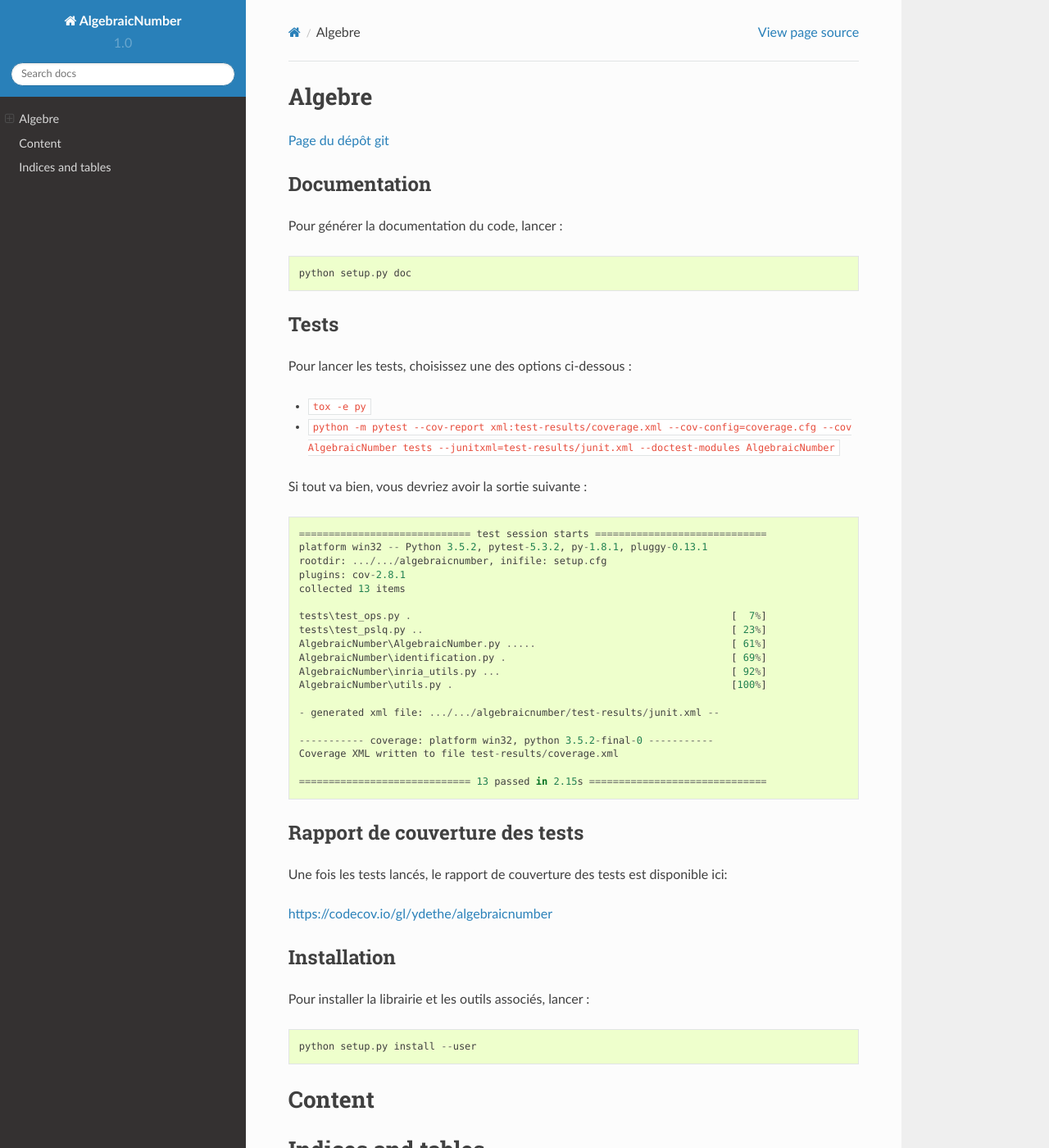
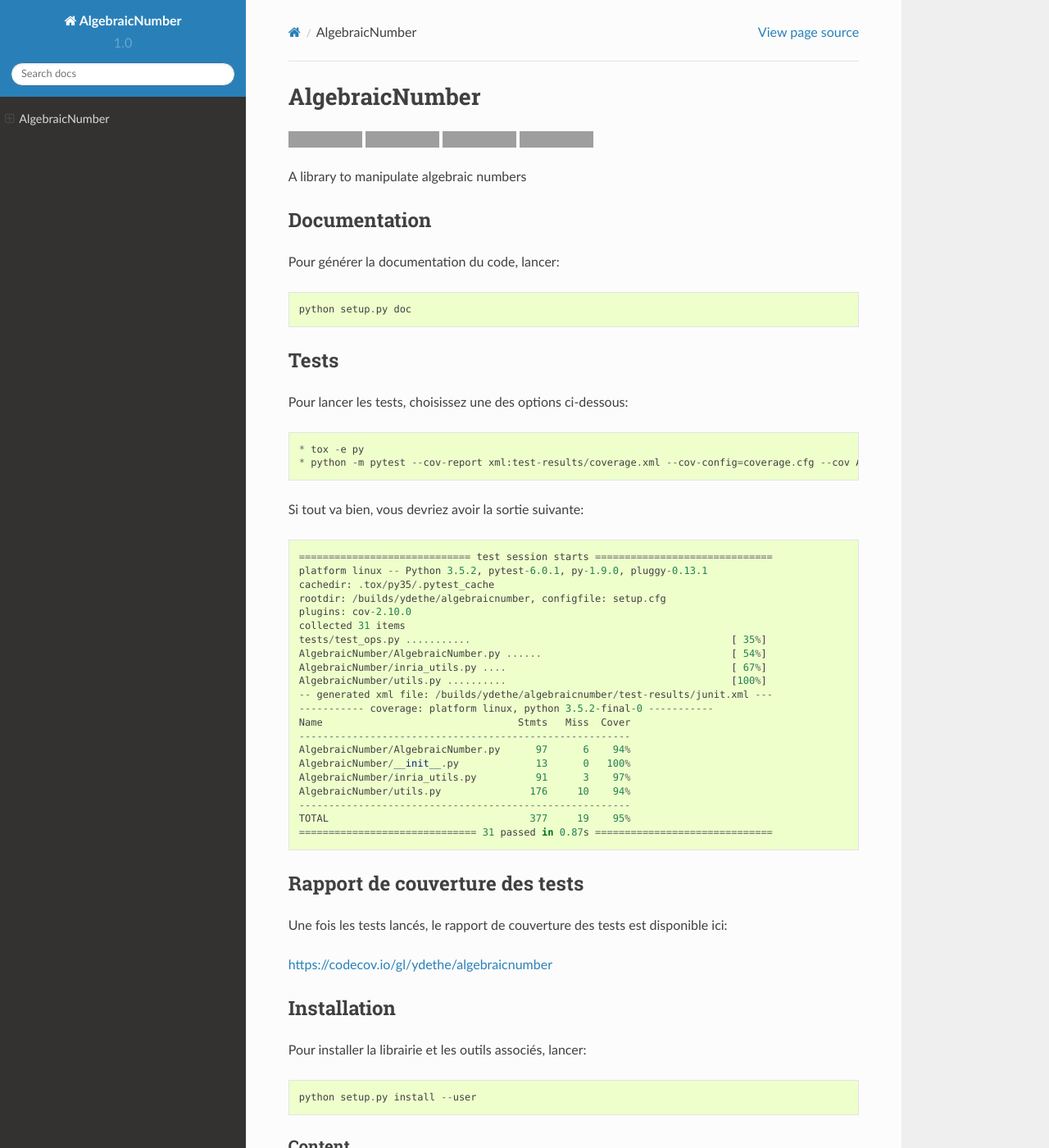
Before and after one commit to ydethe/algebraicnumber, a Sphinx documentation site: the page built from docs/index.rst, in a window 1280 px wide and 1400 px high. Shown: the whole window at 82% size. Built offline with Sphinx 7.4.7 and the Read the Docs theme 2.0.0, drawn with Linux system fonts in a browser that asks for light colours; pages that are not in the unit, such as notebooks, are missing from menus; grey boxes are pictures that could not be loaded.

Commit message:
Amelioration README

```diff
--- a/README.md
+++ /dev/null
@@ -1,54 +0,0 @@
-# Algebre
-
-[Page du dépôt git](https://gitlab.com/ydethe/algebraicnumber)
-
-## Documentation
-
-Pour générer la documentation du code, lancer :
-
-    python setup.py doc
-
-## Tests
-
-Pour lancer les tests, choisissez une des options ci-dessous :
-
-* `tox -e py`
-* `python -m pytest --cov-report xml:test-results/coverage.xml --cov-config=coverage.cfg --cov AlgebraicNumber tests --junitxml=test-results/junit.xml --doctest-modules AlgebraicNumber`
-
-Si tout va bien, vous devriez avoir la sortie suivante :
-
-    ============================= test session starts =============================
-    platform win32 -- Python 3.5.2, pytest-5.3.2, py-1.8.1, pluggy-0.13.1
-    rootdir: .../.../algebraicnumber, inifile: setup.cfg
-    plugins: cov-2.8.1
-    collected 13 items
-
-    tests\test_ops.py .                                                      [  7%]
-    tests\test_pslq.py ..                                                    [ 23%]
-    AlgebraicNumber\AlgebraicNumber.py .....                                 [ 61%]
-    AlgebraicNumber\identification.py .                                      [ 69%]
-    AlgebraicNumber\inria_utils.py ...                                       [ 92%]
-    AlgebraicNumber\utils.py .                                               [100%]
-
-    - generated xml file: .../.../algebraicnumber/test-results/junit.xml --
-
-    ----------- coverage: platform win32, python 3.5.2-final-0 -----------
-    Coverage XML written to file test-results/coverage.xml
-
-    ============================= 13 passed in 2.15s ==============================
-
-## Rapport de couverture des tests
-
-Une fois les tests lancés, le rapport de couverture des tests est disponible ici:
-
-https://codecov.io/gl/ydethe/algebraicnumber
-
-## Installation
-
-Pour installer la librairie et les outils associés, lancer :
-
-    python setup.py install --user
-
-[//]: # (AlgebraicNumber met à disposition les outils suivants, accessibles en ligne de commande :)
-
-[//]: # (* AlgebraicNumber)
--- /dev/null
+++ b/README.rst
@@ -0,0 +1,74 @@
+===============
+AlgebraicNumber
+===============
+
+
+.. image:: https://img.shields.io/pypi/v/AlgebraicNumber.svg
+        :target: https://pypi.python.org/pypi/AlgebraicNumber
+
+.. image:: https://readthedocs.org/projects/algebraicnumber/badge/?version=latest
+        :target: https://algebraicnumber.readthedocs.io/en/latest/?badge=latest
+        :alt: Documentation Status
+
+.. image:: https://gitlab.com/ydethe/algebraicnumber/badges/master/pipeline.svg
+   :target: https://gitlab.com/ydethe/algebraicnumber/pipelines
+
+.. image:: https://codecov.io/gl/ydethe/algebraicnumber/branch/%5Cx6d6173746572/graph/badge.svg
+  :target: https://codecov.io/gl/ydethe/algebraicnumber
+
+
+A library to manipulate algebraic numbers
+
+
+Documentation
+-------------
+
+Pour générer la documentation du code, lancer::
+
+    python setup.py doc
+
+Tests
+-----
+
+Pour lancer les tests, choisissez une des options ci-dessous::
+
+* tox -e py
+* python -m pytest --cov-report xml:test-results/coverage.xml --cov-config=coverage.cfg --cov AlgebraicNumber tests --junitxml=test-results/junit.xml --doctest-modules AlgebraicNumber
+
+Si tout va bien, vous devriez avoir la sortie suivante::
+
+    ============================= test session starts ==============================
+    platform linux -- Python 3.5.2, pytest-6.0.1, py-1.9.0, pluggy-0.13.1
+    cachedir: .tox/py35/.pytest_cache
+    rootdir: /builds/ydethe/algebraicnumber, configfile: setup.cfg
+    plugins: cov-2.10.0
+    collected 31 items
+    tests/test_ops.py ...........                                            [ 35%]
+    AlgebraicNumber/AlgebraicNumber.py ......                                [ 54%]
+    AlgebraicNumber/inria_utils.py ....                                      [ 67%]
+    AlgebraicNumber/utils.py ..........                                      [100%]
+    -- generated xml file: /builds/ydethe/algebraicnumber/test-results/junit.xml ---
+    ----------- coverage: platform linux, python 3.5.2-final-0 -----------
+    Name                                 Stmts   Miss  Cover
+    --------------------------------------------------------
+    AlgebraicNumber/AlgebraicNumber.py      97      6    94%
+    AlgebraicNumber/__init__.py             13      0   100%
+    AlgebraicNumber/inria_utils.py          91      3    97%
+    AlgebraicNumber/utils.py               176     10    94%
+    --------------------------------------------------------
+    TOTAL                                  377     19    95%
+    ============================== 31 passed in 0.87s ==============================
+
+Rapport de couverture des tests
+-------------------------------
+
+Une fois les tests lancés, le rapport de couverture des tests est disponible ici:
+
+https://codecov.io/gl/ydethe/algebraicnumber
+
+Installation
+------------
+
+Pour installer la librairie et les outils associés, lancer::
+
+    python setup.py install --user
--- a/docs/index.rst
+++ b/docs/index.rst
@@ -1,4 +1,4 @@
-.. mdinclude:: ../README.md
+.. include:: ../README.rst
 
 Content
 =======
```
Also changed, not shown: 2 other files.
